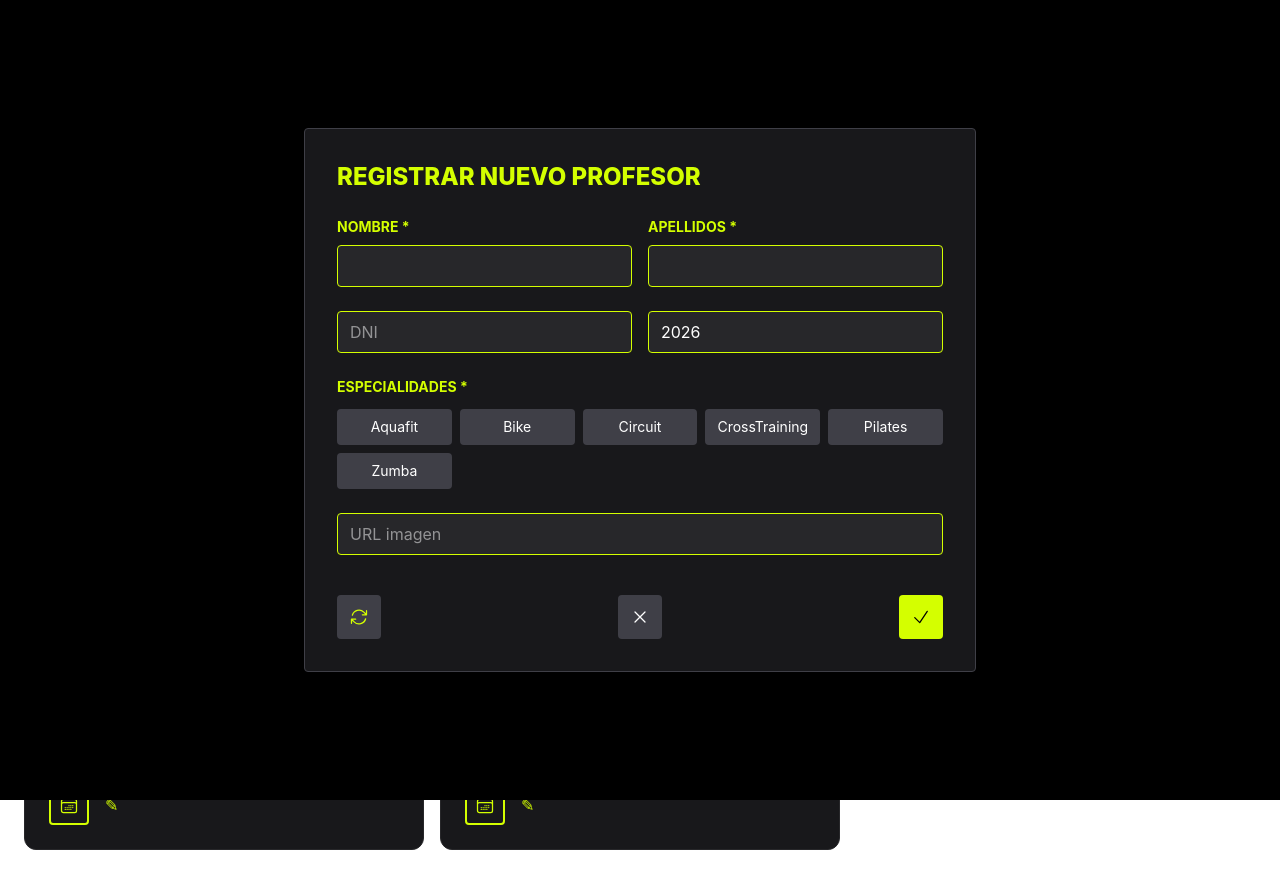
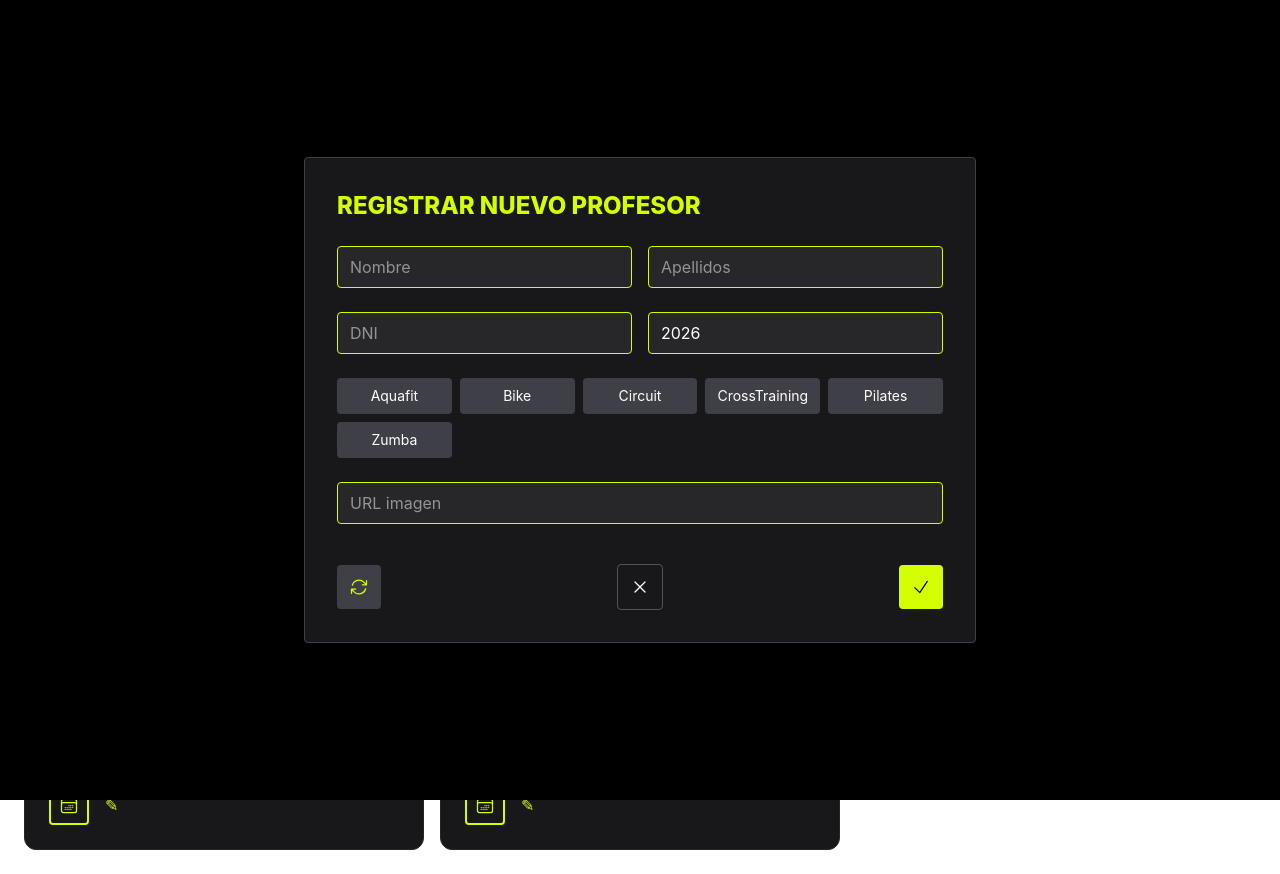
Before and after one commit to Grupo-2-FitControl/FitControl-Frontend, a React (Vite) app: page /teachers in a window 1280 px wide. Both pictures are taken after a click on the button 1232 px from the left and 50 px from the top of the page. Built offline with nearby package versions, Linux system fonts and the light colour scheme; grey boxes are pictures that could not be loaded.

Commit message:
Fix: add type=button to close button

```diff
--- a/src/components/teachers/EditTeacherModal.jsx
+++ b/src/components/teachers/EditTeacherModal.jsx
@@ -1,4 +1,8 @@
 import { useState } from "react";
+import {
+    CheckIcon,
+    XMarkIcon
+} from '@heroicons/react/24/outline';
 
 const specialtiesList = ['Aquafit', 'Bike', 'Circuit', 'CrossTraining', 'Pilates', 'Zumba'];
 
@@ -29,6 +33,8 @@ const EditTeacherModal = ({ teacher, onClose, onSave }) => {
     };
 
     const handleSubmit = () => {
+        if (!form.name || !form.lastName || !form.dni) return;
+
         const fullName = `${form.name} ${form.lastName}`;
 
         onSave({
@@ -46,7 +52,7 @@ const EditTeacherModal = ({ teacher, onClose, onSave }) => {
                     EDITAR PROFESOR
                 </h2>
 
-                {/* Nombre y Apellidos */}
+
                 <div className="grid grid-cols-2 gap-2">
                     <input
                         name="name"
@@ -64,7 +70,6 @@ const EditTeacherModal = ({ teacher, onClose, onSave }) => {
                     />
                 </div>
 
-                {/* DNI */}
                 <input
                     name="dni"
                     value={form.dni}
@@ -73,7 +78,6 @@ const EditTeacherModal = ({ teacher, onClose, onSave }) => {
                     className="w-full mt-2 p-2 bg-zinc-800 text-white rounded"
                 />
 
-                {/* Año */}
                 <input
                     type="number"
                     name="year"
@@ -82,7 +86,6 @@ const EditTeacherModal = ({ teacher, onClose, onSave }) => {
                     className="w-full mt-2 p-2 bg-zinc-800 text-white rounded"
                 />
 
-                {/* Especialidades */}
                 <div className="mt-3">
                     <p className="text-[#FF5722] text-sm mb-2">ESPECIALIDADES</p>
                     <div className="flex flex-wrap gap-2">
@@ -103,7 +106,6 @@ const EditTeacherModal = ({ teacher, onClose, onSave }) => {
                     </div>
                 </div>
 
-                {/* Imagen */}
                 <input
                     name="imageUrl"
                     value={form.imageUrl}
@@ -112,21 +114,28 @@ const EditTeacherModal = ({ teacher, onClose, onSave }) => {
                     className="w-full mt-3 p-2 bg-zinc-800 text-white rounded"
                 />
 
-                {/* Botones */}
-                <div className="flex gap-2 mt-4">
+                <div className="flex gap-3 mt-4 justify-between items-center">
+
                     <button
+                        type="button"
                         onClick={handleSubmit}
-                        className="flex-1 bg-[#FF5722] text-black py-2 rounded font-bold"
+                        title="Guardar cambios"
+                        aria-label="Guardar cambios"
+                        className="flex-1 bg-[#FF5722] text-black p-3 rounded font-bold hover:opacity-90 transition flex items-center justify-center"
                     >
-                        Guardar
+                        <CheckIcon className="w-5 h-5" />
                     </button>
 
                     <button
+                        type="button"
                         onClick={onClose}
-                        className="flex-1 border border-zinc-600 text-white py-2 rounded"
+                        title="Cancelar edición"
+                        aria-label="Cancelar edición"
+                        className="flex-1 border border-zinc-600 text-white p-3 rounded hover:bg-zinc-700 transition flex items-center justify-center"
                     >
-                        Cancelar
+                        <XMarkIcon className="w-5 h-5" />
                     </button>
+
                 </div>
             </div>
         </div>
--- a/src/components/teachers/ScheduleModal.jsx
+++ b/src/components/teachers/ScheduleModal.jsx
@@ -17,7 +17,6 @@ const ScheduleModal = ({ teacher, onClose }) => {
                     Aquí se mostrará el horario cuando conectes el backend
                 </p>
 
-                {/* FUTURO: render de clases */}
                 <div className="bg-zinc-800 p-3 rounded text-zinc-400 text-sm">
                     Sin datos de horario
                 </div>
--- a/src/pages/teachers/Teachers.jsx
+++ b/src/pages/teachers/Teachers.jsx
@@ -4,6 +4,7 @@ import TeacherCard from '../../components/teachers/TeachersCard';
 import Toast from '../../components/teachers/Toast';
 import ScheduleModal from '../../components/teachers/ScheduleModal';
 import EditTeacherModal from '../../components/teachers/EditTeacherModal';
+
 import { PlusIcon } from '@heroicons/react/24/outline';
 import {
     CheckIcon,
@@ -19,6 +20,7 @@ const Profesores = () => {
     const [toast, setToast] = useState(null);
     const [showModal, setShowModal] = useState(false);
     const [searchTerm, setSearchTerm] = useState('');
+
     const [formData, setFormData] = useState({
         name: '',
         lastName: '',
@@ -27,6 +29,7 @@ const Profesores = () => {
         specialties: [],
         imageUrl: '',
     });
+
     const [editTeacher, setEditTeacher] = useState(null);
     const [scheduleTeacher, setScheduleTeacher] = useState(null);
 
@@ -57,12 +60,15 @@ const Profesores = () => {
 
     const handleSubmit = async (e) => {
         e.preventDefault();
+
         if (!formData.name || !formData.lastName || !formData.dni || formData.specialties.length === 0) {
             showToast('Por favor completa todos los campos', 'error');
             return;
         }
+
         try {
             const fullName = `${formData.name} ${formData.lastName}`;
+
             const res = await teacherService.create({
                 name: fullName,
                 lastName: formData.lastName,
@@ -71,9 +77,12 @@ const Profesores = () => {
                 specialties: formData.specialties,
                 activities: [],
                 activityCount: 0,
-                imageUrl: formData.imageUrl || `https://via.placeholder.com/150/FF6B35/FFFFFF?text=${formData.name[0]}${formData.lastName[0]}`,
+                imageUrl:
+                    formData.imageUrl ||
+                    `https://via.placeholder.com/150/FF6B35/FFFFFF?text=${formData.name[0]}${formData.lastName[0]}`,
                 isActive: true,
             });
+
             setTeachers([...teachers, res.data]);
             showToast('Profesor creado exitosamente', 'success');
             resetForm();
@@ -94,7 +103,7 @@ const Profesores = () => {
         });
     };
 
-    const closeModal = () => {
+    const onClose = () => {
         setShowModal(false);
         resetForm();
     };
@@ -111,7 +120,6 @@ const Profesores = () => {
     return (
         <div className="p-6">
 
-            {/* Header */}
             <div className="flex justify-between items-center mb-6">
                 <div>
                     <h1 className="text-2xl font-extrabold text-white">
@@ -124,8 +132,8 @@ const Profesores = () => {
 
                 <button
                     onClick={() => setShowModal(true)}
-                    title="Crear un nuevo profesor"
-                    aria-label="Crear un nuevo profesor"
+                    title="Crear nuevo profesor"
+                    aria-label="Crear nuevo profesor"
                     className="bg-[#D4FF00] text-black p-3 rounded font-bold hover:bg-[#D4FF00]/80 transition flex items-center justify-center"
                 >
                     <PlusIcon className="w-6 h-6" />
@@ -187,52 +195,36 @@ const Profesores = () => {
                         <form onSubmit={handleSubmit} className="space-y-6">
 
                             <div className="grid grid-cols-2 gap-4">
-                                <div>
-                                    <label className="block text-[#D4FF00] text-sm font-bold mb-2">
-                                        NOMBRE *
-                                    </label>
                                 <input
-                                        type="text"
                                     value={formData.name}
                                     onChange={(e) => setFormData({ ...formData, name: e.target.value })}
-                                        className="w-full bg-zinc-800 border border-[#D4FF00] rounded px-3 py-2 text-white placeholder-zinc-500 focus:outline-none focus:bg-zinc-700"
+                                    placeholder="Nombre"
+                                    className="bg-zinc-800 border border-[#D4FF00] rounded px-3 py-2 text-white"
                                 />
-                                </div>
 
-                                <div>
-                                    <label className="block text-[#D4FF00] text-sm font-bold mb-2">
-                                        APELLIDOS *
-                                    </label>
                                 <input
-                                        type="text"
                                     value={formData.lastName}
                                     onChange={(e) => setFormData({ ...formData, lastName: e.target.value })}
-                                        className="w-full bg-zinc-800 border border-[#D4FF00] rounded px-3 py-2 text-white placeholder-zinc-500 focus:outline-none focus:bg-zinc-700"
+                                    placeholder="Apellidos"
+                                    className="bg-zinc-800 border border-[#D4FF00] rounded px-3 py-2 text-white"
                                 />
-                                </div>
                             </div>
 
                             <div className="grid grid-cols-2 gap-4">
                                 <input
-                                    type="text"
                                     value={formData.dni}
                                     onChange={(e) => setFormData({ ...formData, dni: e.target.value.toUpperCase() })}
-                                    className="w-full bg-zinc-800 border border-[#D4FF00] rounded px-3 py-2 text-white"
                                     placeholder="DNI"
+                                    className="bg-zinc-800 border border-[#D4FF00] rounded px-3 py-2 text-white"
                                 />
 
                                 <input
                                     type="number"
                                     value={formData.year}
                                     onChange={(e) => setFormData({ ...formData, year: parseInt(e.target.value) })}
-                                    className="w-full bg-zinc-800 border border-[#D4FF00] rounded px-3 py-2 text-white"
+                                    className="bg-zinc-800 border border-[#D4FF00] rounded px-3 py-2 text-white"
                                 />
                             </div>
-
-                            <div>
-                                <label className="block text-[#D4FF00] text-sm font-bold mb-3">
-                                    ESPECIALIDADES *
-                                </label>
 
                             <div className="grid grid-cols-5 gap-2">
                                 {specialties.map(s => (
@@ -240,7 +232,8 @@ const Profesores = () => {
                                         key={s}
                                         type="button"
                                         onClick={() => toggleSpecialty(s)}
-                                            className={`px-3 py-2 rounded text-sm ${formData.specialties.includes(s)
+                                        className={`px-3 py-2 rounded text-sm ${
+                                            formData.specialties.includes(s)
                                                 ? 'bg-[#D4FF00] text-black'
                                                 : 'bg-zinc-700 text-white'
                                         }`}
@@ -249,52 +242,44 @@ const Profesores = () => {
                                     </button>
                                 ))}
                             </div>
-                            </div>
 
                             <input
-                                type="url"
                                 value={formData.imageUrl}
                                 onChange={(e) => setFormData({ ...formData, imageUrl: e.target.value })}
+                                placeholder="URL imagen"
                                 className="w-full bg-zinc-800 border border-[#D4FF00] rounded px-3 py-2 text-white"
-                                placeholder="URL imagen"
                             />
 
-                            {/* Botones */}
                             <div className="flex justify-between items-center pt-4 gap-3">
 
-                                {/* LIMPIAR */}
                                 <button
                                     type="button"
                                     onClick={resetForm}
                                     title="Limpiar formulario"
-                                    aria-label="Limpiar formulario"
-                                    className="bg-zinc-700 text-[#D4FF00] p-3 rounded hover:bg-zinc-600 transition flex items-center justify-center"
+                                    className="bg-zinc-700 text-[#D4FF00] p-3 rounded flex items-center justify-center"
                                 >
                                     <ArrowPathIcon className="w-5 h-5" />
                                 </button>
 
-                                {/* CANCELAR */}
                                 <button
                                     type="button"
-                                    onClick={closeModal}
-                                    title="Cancelar y cerrar"
-                                    aria-label="Cancelar y cerrar"
-                                    className="bg-zinc-700 text-white p-3 rounded hover:bg-zinc-600 transition flex items-center justify-center"
+                                    onClick={onClose}
+                                    title="Cancelar"
+                                    className="border border-zinc-600 text-white p-3 rounded flex items-center justify-center"
                                 >
                                     <XMarkIcon className="w-5 h-5" />
                                 </button>
 
-                                {/* GUARDAR */}
                                 <button
                                     type="submit"
                                     title="Guardar profesor"
-                                    aria-label="Guardar profesor"
-                                    className="bg-[#D4FF00] text-black p-3 rounded hover:bg-[#C1E500] transition flex items-center justify-center"
+                                    className="bg-[#D4FF00] text-black p-3 rounded flex items-center justify-center"
                                 >
                                     <CheckIcon className="w-5 h-5" />
                                 </button>
 
                             </div>
+
                         </form>
                     </div>
                 </div>
```
Lines whose indentation alone changed are shown as unchanged.
